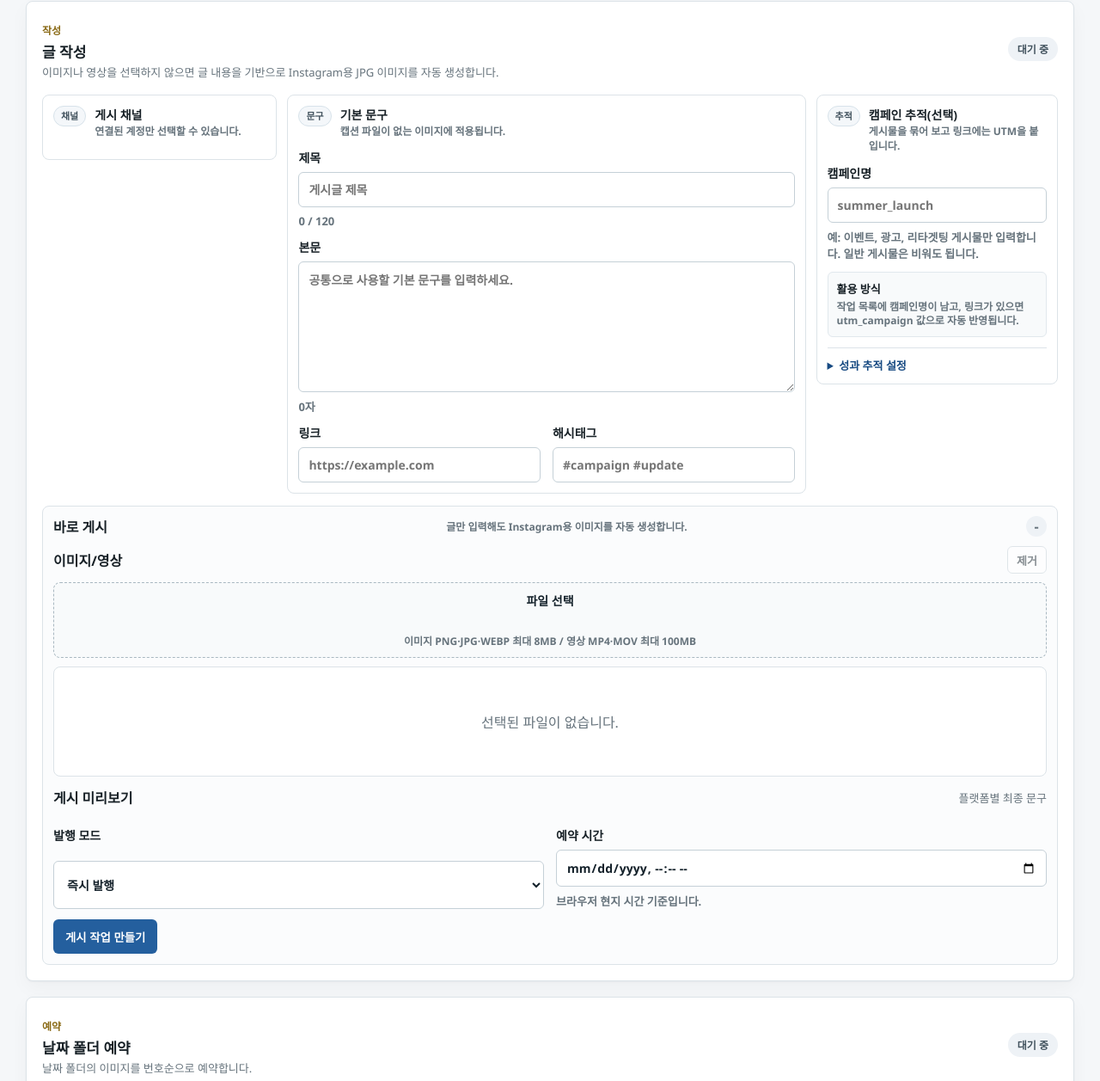
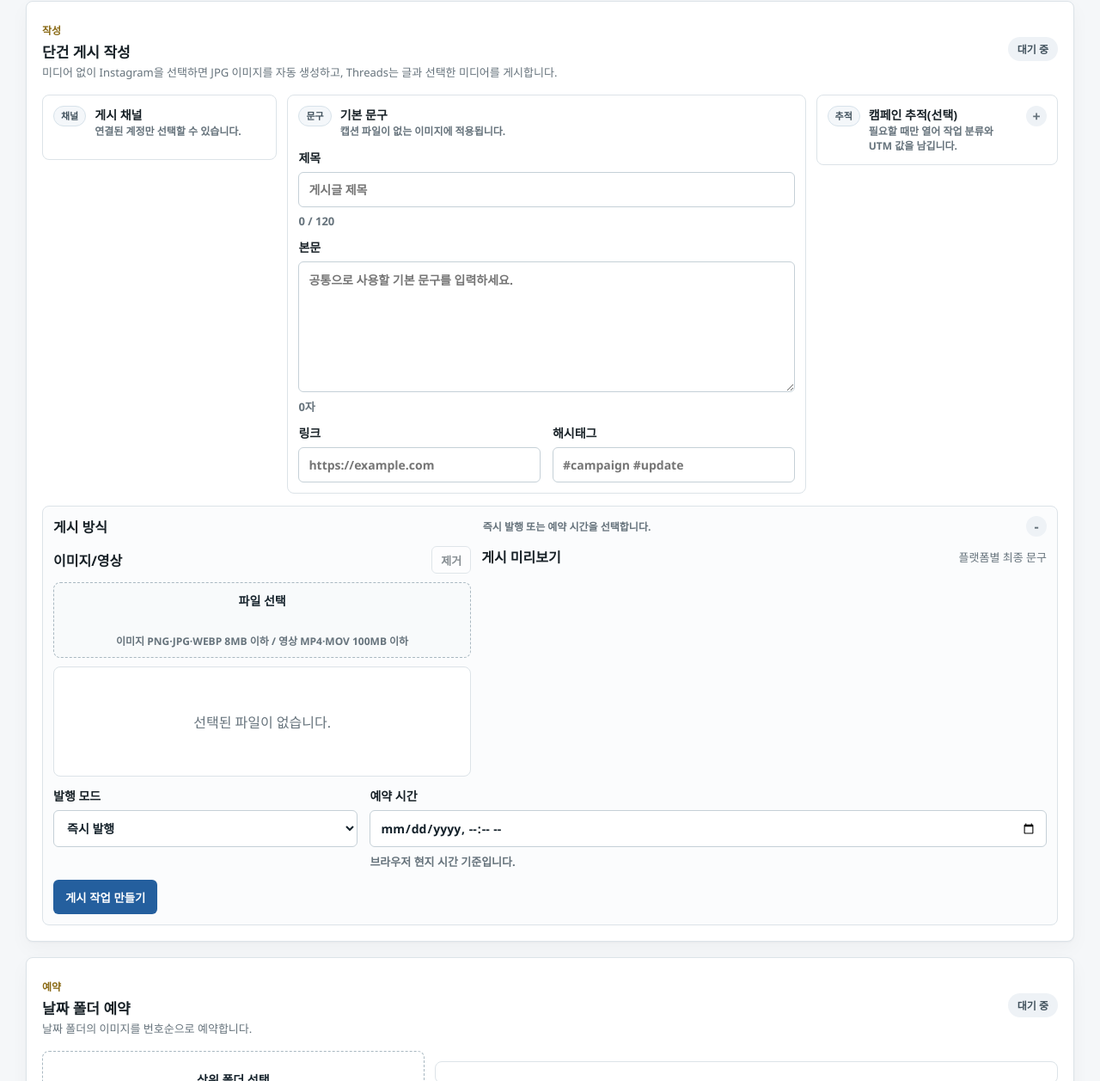
Before and after one commit to seungsukoh/automatic_posting, a website: page cloudflare/public/index.html in a window 1280 px wide. Shown: the part 383-1640 px from the top of the page at 86% size. Drawn offline with Linux system fonts and the light colour scheme.

Commit message:
Enable multi-channel posting and polish compose UX

```diff
--- a/cloudflare/public/app.js
+++ b/cloudflare/public/app.js
@@ -476,8 +476,14 @@ function selectedInstagramImageIssue(platforms = selectedPlatforms()) {
 
 function selectedVideoIssue(platforms = selectedPlatforms()) {
   if (selectedMediaKind !== "video") return "";
-  if (platforms.includes("instagram")) return instagramVideoIssue(selectedVideoInfo);
-  if (platforms.includes("threads")) return threadsVideoIssue(selectedVideoInfo);
+  if (platforms.includes("instagram")) {
+    const issue = instagramVideoIssue(selectedVideoInfo);
+    if (issue) return issue;
+  }
+  if (platforms.includes("threads")) {
+    const issue = threadsVideoIssue(selectedVideoInfo);
+    if (issue) return issue;
+  }
   return "";
 }
 
@@ -1189,7 +1195,8 @@ function previewStatusFor(platform) {
   }
   if (platform === "threads") {
     const file = imageFile.files?.[0];
-    const hasMedia = Boolean(file || form.elements.image_url.value);
+    const usesGeneratedInstagramImage = !file && selectedPlatforms().includes("instagram");
+    const hasMedia = Boolean(file || form.elements.image_url.value || usesGeneratedInstagramImage);
     const mediaIssue = selectedMediaIssue([platform]);
     if (mediaIssue) return { label: "영상 확인 필요", tone: "missing" };
     return { label: hasMedia ? selectedMediaKind === "video" ? "영상 포함" : "이미지 포함" : "텍스트 게시", tone: "ok" };
@@ -1715,7 +1722,7 @@ function renderBatchPlan() {
   }
 
   const warnings = [
-    state.noPlatforms ? "게시 채널을 하나 선택하세요." : "",
+    state.noPlatforms ? "게시 채널을 선택하세요." : "",
     state.hasKakao ? "Kakao는 발송 경로가 아직 구성되지 않아 배치 예약에서 제외해야 합니다." : "",
     state.jpgBlockCount ? `Instagram 선택 시 JPG가 아닌 이미지 ${state.jpgBlockCount}개를 교체해야 합니다.` : "",
     state.instagramRatioBlockCount ? `Instagram 비율에 맞지 않는 이미지 ${state.instagramRatioBlockCount}개는 원본 비율을 유지하고 흰 여백만 추가합니다.` : "",
--- a/cloudflare/public/index.html
+++ b/cloudflare/public/index.html
@@ -141,8 +141,8 @@
             <div class="sectionHead">
               <div>
                 <p class="eyebrow">작성</p>
-                <h2>글 작성</h2>
-                <span class="muted">이미지나 영상을 선택하지 않으면 글 내용을 기반으로 Instagram용 JPG 이미지를 자동 생성합니다.</span>
+                <h2>단건 게시 작성</h2>
+                <span class="muted">미디어 없이 Instagram을 선택하면 JPG 이미지를 자동 생성하고, Threads는 글과 선택한 미디어를 게시합니다.</span>
               </div>
               <span id="formStatus" class="formStatus">대기 중</span>
             </div>
@@ -195,25 +195,20 @@
                   </div>
                 </div>
 
-                <div class="formSection marketingTools optionalSection">
-                  <div class="formSectionHead">
+                <details class="formSection marketingTools optionalSection">
+                  <summary class="formSectionHead marketingSummary">
                     <span class="sectionToken">추적</span>
                     <div>
                       <strong>캠페인 추적(선택)</strong>
-                      <span>게시물을 묶어 보고 링크에는 UTM을 붙입니다.</span>
+                      <span>필요할 때만 열어 작업 분류와 UTM 값을 남깁니다.</span>
                     </div>
-                  </div>
+                  </summary>
+                  <div class="marketingFields">
                     <label>
                       캠페인명
                       <input name="campaign_name" maxlength="80" placeholder="summer_launch" />
-                    <span class="fieldHint">예: 이벤트, 광고, 리타겟팅 게시물만 입력합니다. 일반 게시물은 비워도 됩니다.</span>
+                      <span class="fieldHint">작업 목록 분류와 utm_campaign 값으로 사용합니다. 일반 게시물은 비워둡니다.</span>
                     </label>
-                  <div class="campaignHelp">
-                    <strong>활용 방식</strong>
-                    <span>작업 목록에 캠페인명이 남고, 링크가 있으면 utm_campaign 값으로 자동 반영됩니다.</span>
-                  </div>
-                  <details class="trackingDetails">
-                    <summary>성과 추적 설정</summary>
                     <div class="trackingFields">
                       <label>
                         캠페인 태그
@@ -229,16 +224,17 @@
                       </label>
                       <div id="utmPreview" class="utmPreview" aria-live="polite"></div>
                     </div>
+                  </div>
                 </details>
-                </div>
               </div>
 
               <details class="manualPostDetails" open>
                 <summary>
-                  <span>바로 게시</span>
-                  <small>글만 입력해도 Instagram용 이미지를 자동 생성합니다.</small>
+                  <span>게시 방식</span>
+                  <small>즉시 발행 또는 예약 시간을 선택합니다.</small>
                 </summary>
                 <div class="manualPostContent">
+                  <div class="postExecutionGrid">
                     <div class="imagePicker">
                       <div class="fieldLabelRow">
                         <strong>이미지/영상</strong>
@@ -247,7 +243,7 @@
                       <label class="fileDrop">
                         <input id="imageFile" name="image_file" type="file" accept="image/png,image/jpeg,image/webp,video/mp4,video/quicktime" />
                         <span>파일 선택</span>
-                      <small>이미지 PNG·JPG·WEBP 최대 8MB / 영상 MP4·MOV 최대 100MB</small>
+                        <small>이미지 PNG·JPG·WEBP 8MB 이하 / 영상 MP4·MOV 100MB 이하</small>
                       </label>
                       <input name="image_key" type="hidden" />
                       <input name="image_url" type="hidden" />
@@ -261,7 +257,8 @@
                       </div>
                       <div id="publishPreview" class="publishPreview" aria-live="polite"></div>
                     </div>
-                  <div class="grid">
+                  </div>
+                  <div class="postModeGrid">
                     <label>
                       발행 모드
                       <select name="mode">
--- a/cloudflare/public/styles.css
+++ b/cloudflare/public/styles.css
@@ -598,15 +598,56 @@ button:disabled {
 }
 
 .marketingTools {
+  display: block;
+  padding: 0;
+  border: 1px solid var(--line);
+  border-radius: 8px;
+  background: #ffffff;
+  overflow: hidden;
+}
+
+.formSection.marketingTools {
+  padding: 0;
+}
+
+.marketingSummary {
+  display: grid;
+  grid-template-columns: auto minmax(0, 1fr) auto;
+  gap: 10px;
+  align-items: start;
+  padding: 12px;
+  cursor: pointer;
+  list-style: none;
+}
+
+.marketingSummary::-webkit-details-marker {
+  display: none;
+}
+
+.marketingSummary::after {
+  content: "+";
+  display: inline-flex;
+  align-items: center;
+  justify-content: center;
+  width: 24px;
+  height: 24px;
+  border-radius: 999px;
+  background: #eef2f6;
+  color: var(--muted);
+  font-weight: 800;
+}
+
+.marketingTools[open] .marketingSummary {
+  border-bottom: 1px solid var(--line);
+}
+
+.marketingTools[open] .marketingSummary::after {
+  content: "-";
+}
+
+.marketingFields {
   display: grid;
   gap: 12px;
-  padding: 12px;
-  border: 1px solid var(--line);
-  border-radius: 8px;
-  background: #ffffff;
-}
-
-.formSection.marketingTools {
   padding: 12px;
 }
 
@@ -702,6 +743,20 @@ button:disabled {
   display: grid;
   gap: 12px;
   padding: 0 12px 12px;
+}
+
+.postExecutionGrid {
+  display: grid;
+  grid-template-columns: minmax(280px, 0.85fr) minmax(0, 1.15fr);
+  gap: 12px;
+  align-items: start;
+}
+
+.postModeGrid {
+  display: grid;
+  grid-template-columns: minmax(180px, 0.45fr) minmax(240px, 1fr);
+  gap: 14px;
+  align-items: start;
 }
 
 .schedulerBoard {
@@ -1986,7 +2041,9 @@ button:focus-visible,
   .adminSettingsGrid,
   .adminStatusGrid,
   .setupGrid,
-  .schedulerBoard {
+  .schedulerBoard,
+  .postExecutionGrid,
+  .postModeGrid {
     grid-template-columns: 1fr;
     display: grid;
     align-items: stretch;
--- a/cloudflare/src/index.ts
+++ b/cloudflare/src/index.ts
@@ -152,7 +152,6 @@ async function handleRequest(request: Request, env: Env): Promise<Response> {
       return badRequest("media_type must be image or video");
     }
     const platforms = [...new Set(input.platforms)];
-    if (platforms.length !== 1) return badRequest("select exactly one platform");
     input.platforms = platforms;
     const postId = await createPost(env, input);
     return jsonResponse({ post_id: postId }, 201);
```
Lines whose indentation alone changed are shown as unchanged.
